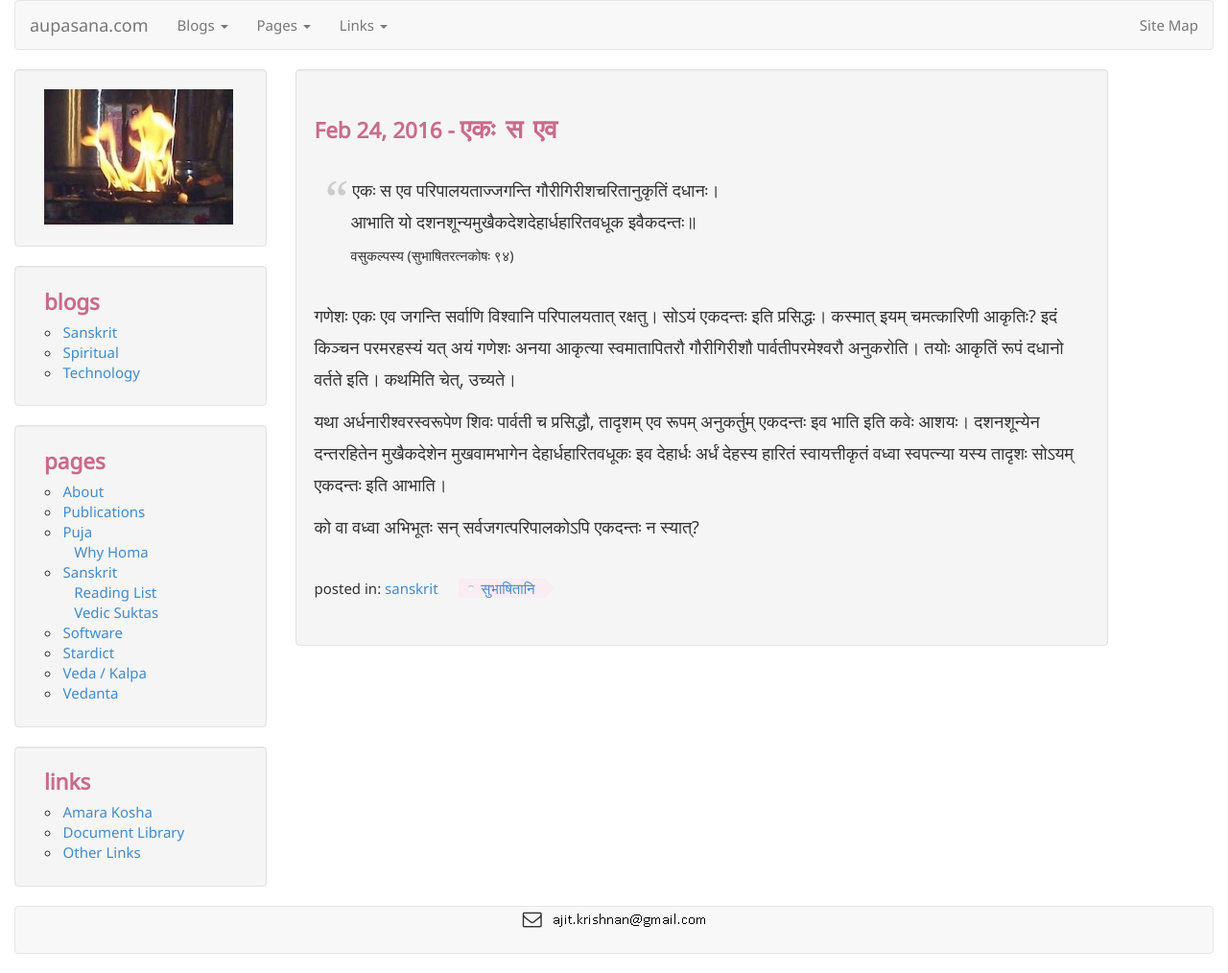
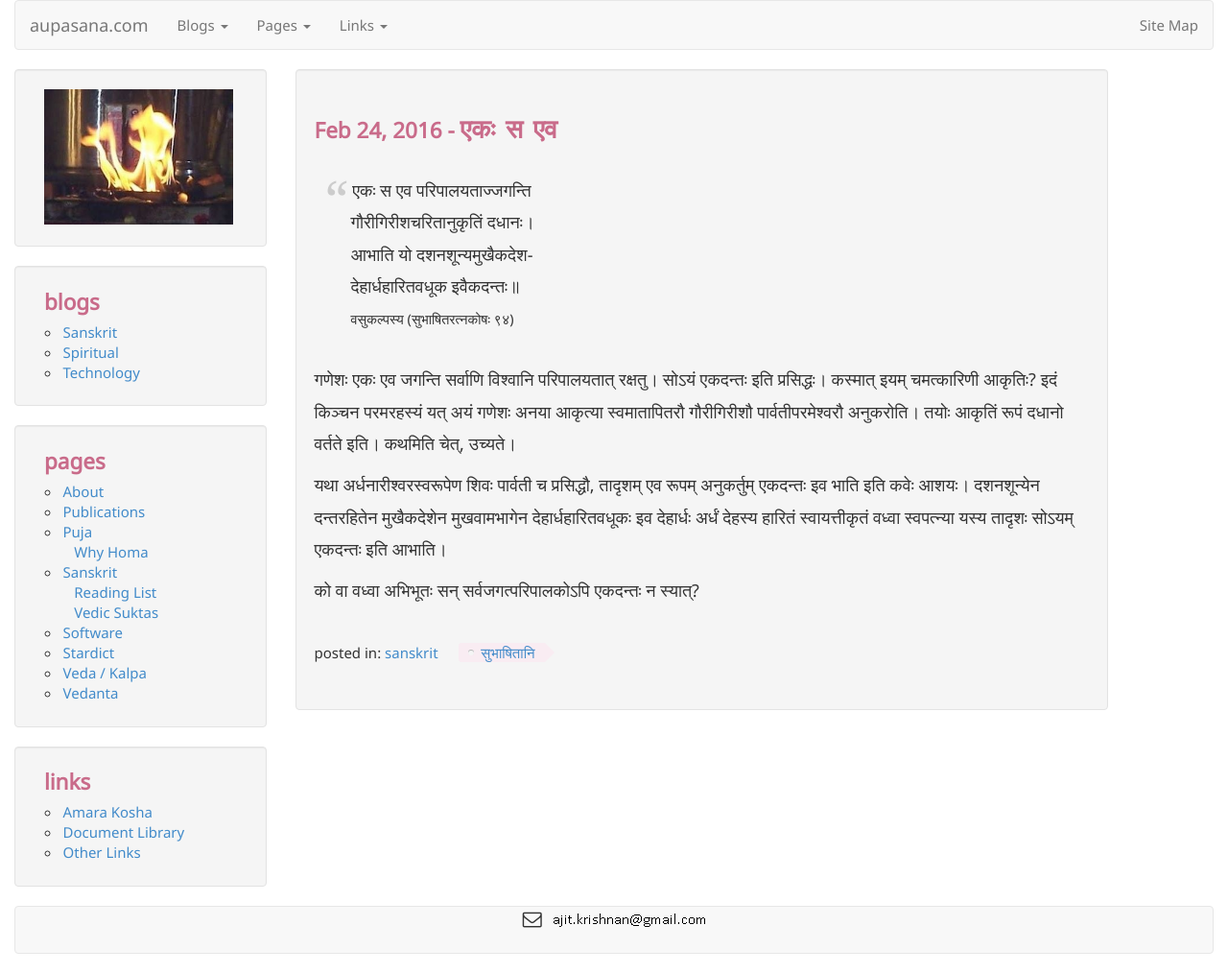
Before and after one commit to aupasana/aupasana.github.io, a Jekyll site: the page built from _posts/sanskrit-2016/2016-02-24-eka-sa-eva.md, in a window 1280 px wide. Shown: the whole page at 96% size. Built offline with Jekyll 4.4.1, drawn with Linux system fonts in a browser that asks for light colours; nearby versions of some CDN libraries; comment, search, counter and statistics services are not loaded.

Commit message:
Update 2016-02-24-eka-sa-eva.md

```diff
--- a/_posts/sanskrit-2016/2016-02-24-eka-sa-eva.md
+++ b/_posts/sanskrit-2016/2016-02-24-eka-sa-eva.md
@@ -8,8 +8,10 @@ tags:
   - सुभाषितानि
 ---
 
-> एकः स एव परिपालयताज्जगन्ति गौरीगिरीशचरितानुकृतिं दधानः।
-> आभाति यो दशनशून्यमुखैकदेशदेहार्धहारितवधूक इवैकदन्तः॥
+> एकः स एव परिपालयताज्जगन्ति
+> गौरीगिरीशचरितानुकृतिं दधानः।
+> आभाति यो दशनशून्यमुखैकदेश-
+> देहार्धहारितवधूक इवैकदन्तः॥
 ><cite>वसुकल्पस्य (सुभाषितरत्नकोषः ९४)</cite>
 
 गणेशः एकः एव जगन्ति सर्वाणि विश्वानि परिपालयतात् रक्षतु।
```
